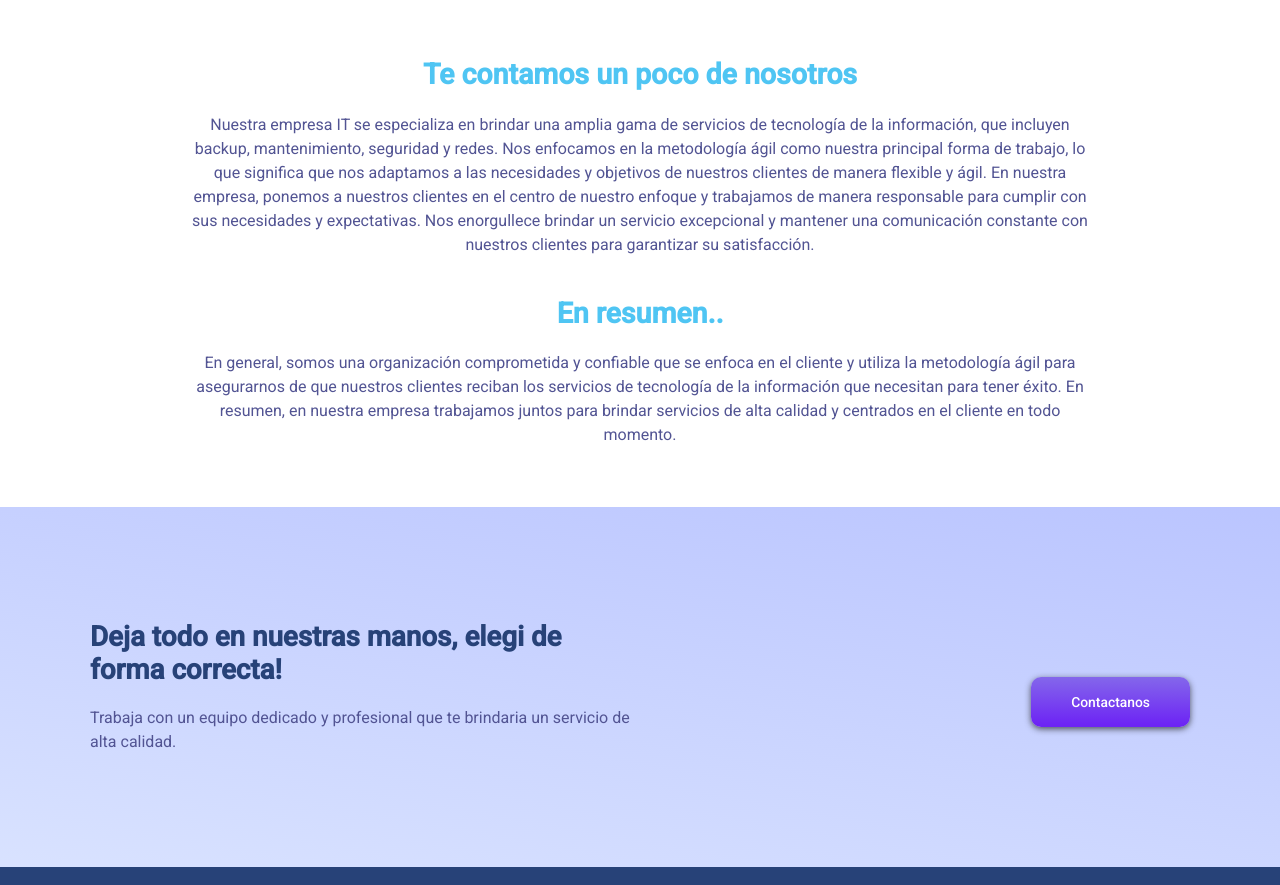
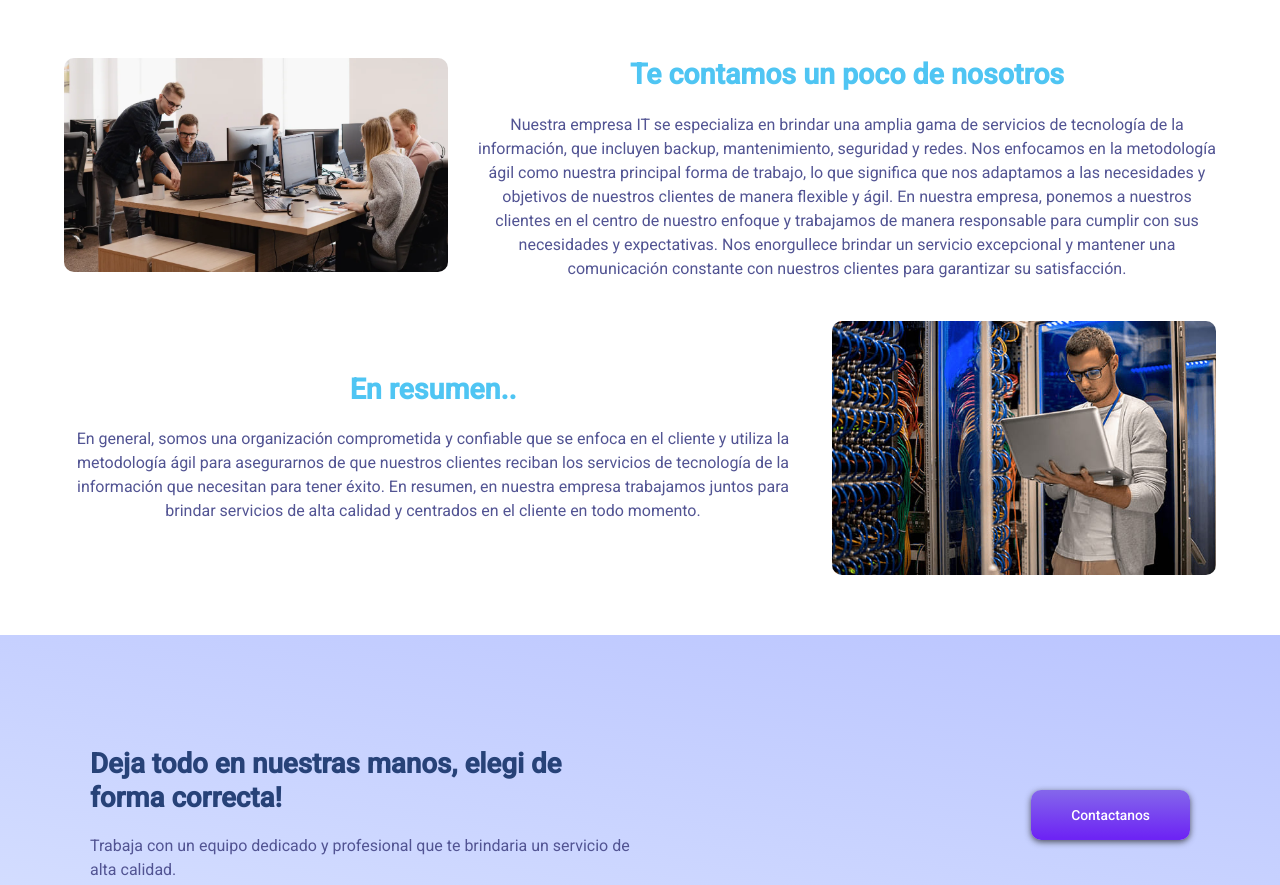
Before and after one commit to maurineyra/proyectofinal-coderh, a website: page pages/nosotros.html in a window 1280 px wide. Shown: the part 511-1396 px from the top of the page. Drawn offline with nearby package versions, Linux system fonts and the light colour scheme.

Commit message:
Update v5 - nuevas imagenes y retoques

```diff
--- a/assets/scss/components/_buttons.scss
+++ b/assets/scss/components/_buttons.scss
@@ -8,6 +8,7 @@
   right: 20px;
   width: 50px;
   height: 50px;
+  z-index: 2000;
 }
 
 .envol-btt {
@@ -25,6 +26,7 @@
   opacity: 0;
   visibility: hidden;
   cursor: pointer;
+  transition: all 0.3s cubic-bezier(0.46, 0.03, 0.52, 0.96);
 }
 
 .customshow {
@@ -118,6 +120,9 @@
 
 .bloq-cbut {
   padding-top: 30px;
+  @include breakpoint(lg) {
+    padding-top: 0;
+  }
 }
 
 .cont-cbut {
@@ -135,3 +140,14 @@
     color: map-get($colors, primary-color);
   }
 }
+
+.bloq-infobut {
+  padding-bottom: 20px;
+}
+
+.a-cbut2 {
+  @extend .a-cbut;
+  &:hover {
+    color: white
+  }
+}
--- a/assets/scss/pages/_clientes.scss
+++ b/assets/scss/pages/_clientes.scss
@@ -232,7 +232,6 @@
     width: 100%;
     min-width: 210px;
     height: 210px;
-    border: 1px solid rgba(255, 255, 255, .25);
     border-radius: 20px;
     background-color: rgba(255, 255, 255, 0.25);
     box-shadow: 0 0 10px 1px rgba(0, 0, 0, 0.25);
@@ -265,6 +264,7 @@
       min-width: 210px;
       height: 210px;
       border-radius: 20px;
+      border: 1px solid rgba(255, 255, 255, .25);
     }
 
     .cont-cardtxt {
@@ -273,10 +273,11 @@
       justify-content: space-between;
       position: absolute;
       padding: 20px;
-      height: 200px;
+      height: 210px;
 
       .p-commentsmall {
         font-size: map-get($font-size, smaller-font-size);
+        margin-bottom: 0;
       }
     }
   }
--- a/assets/scss/pages/_nosotros.scss
+++ b/assets/scss/pages/_nosotros.scss
@@ -85,15 +85,55 @@
 }
 
 .cont-us {
-  width: 100%;
-  text-align: center;
   margin: 0px auto;
   padding-left: 20px;
   padding-right: 20px;
+  width: 100%;
+
+  @include breakpoint(sm) {
+    @include cont-(sm);
+  }
 
   @include breakpoint(lg) {
+    @include cont-(lg);
+  }
+
+  @include breakpoint(xxl) {
+    @include cont-(xxl);
+  }
+
+}
+
+.bloq-imgtxt2 {
+  padding-top: 40px
+}
+
+.cont-img1 {
+  width: 100%;
+  height: 100%;
+  max-height: 300px;
+  object-fit: cover;
+  border-radius: 10px;
+  @include breakpoint(md) {
+    max-height: fit-content;
+  }
+}
+
+.cont-img2 {
+  @extend .cont-img1;
+}
+
+.cont-ustxt {
+  text-align: center;
+  margin: 0px auto;
+
+  @include breakpoint(md) {
+    padding-left: 30px;
+    max-width: 800px;
+  }
+
+  @include breakpoint(xxl) {
     padding: 0px;
-    max-width: 900px;
   }
 
   .h2-us {
@@ -110,9 +150,14 @@
   }
 }
 
-.cont-us2 {
-  padding-top: 40px;
-  @extend .cont-us
+.cont-ustxt2 {
+  @extend .cont-ustxt;
+
+  @include breakpoint(md) {
+    padding-left: 0;
+    padding-right: 30px;
+  }
+
 }
 
 .bloq-get {
@@ -149,7 +194,6 @@
 
   @include breakpoint(xxl) {
     width: 95%;
-    max-width: 1100px;
   }
 }
 
--- a/assets/scss/pages/_servicios.scss
+++ b/assets/scss/pages/_servicios.scss
@@ -111,6 +111,7 @@
   flex-direction: column;
   align-items: center;
   text-align: center;
+
   .h1-card {
     color: map-get($colors, primary-color-dark);
     margin-bottom: 0px;
@@ -119,6 +120,7 @@
     font-weight: 700;
     font-size: map-get($font-size, normal-titles);
   }
+
   .p-titcard {
     padding-top: 20px;
     padding-bottom: 20px;
@@ -137,9 +139,10 @@
     'card1'
     'card2'
     'card3'
-    'card4';
+    'card4'
+    'card5';
   grid-template-columns: 1fr;
-  grid-template-rows: repeat(4, 1fr);
+  grid-template-rows: repeat(4, 1fr) 210px;
   margin-top: -50px;
   padding-top: 40px;
   justify-content: center;
@@ -199,16 +202,33 @@
 
 .card5e {
   height: 100%;
-  display: flex;
   grid-area: card5;
   background: linear-gradient(rgba(92, 66, 141, 0.8), rgba(94, 129, 148, 0.8)),
     url(https://i0.wp.com/personalit.us/wp-content/uploads/2021/02/People-Meeting-with-laptops-862x519-1-800x450.jpeg) center center / cover no-repeat;
   border-radius: 15px;
+  animation: fadein 2s cubic-bezier(0.23, 1, 0.320, 1) 0.1s 1 forwards;
+}
+
+.cardwrap-hov {
+  display: flex;
+  justify-content: space-evenly;
+  align-items: center;
+  flex-direction: column;
+  height: 100%;
+  border-radius: 15px;
+  background: rgba(0, 0, 0, 0.3);
   opacity: 0;
-  animation: fadein 2s cubic-bezier(0.23, 1, 0.320, 1) 0.1s 1 forwards;
+  transition: opacity 0.3s ease;
 
-  @include breakp-md-max {
-    display: none;
+    &:hover {
+      opacity: 1;
+    }
+
+  .h2-card5 {
+    padding-top: 20px;
+    color: rgb(255, 255, 255);
+    font-size: map-get($font-size, normal-subtitles);
+
   }
 }
 
@@ -233,8 +253,8 @@
 
   .p-itxt {
     color: var(--alt-color);
-    font-weight: 700;
-    font-size: var(--small-font-size)
+    font-weight: 500;
+    font-size: var(--normal-font-size)
   }
 }
 
--- a/pages/nosotros.html
+++ b/pages/nosotros.html
@@ -92,30 +92,49 @@
     </section>
     <section class="intro-us">
       <div class="bloq-us">
-        <div class="cont-us" data-aos="fade-right" data-aos-duration="500" data-aos-offset="0">
+        <div class="cont-us">
+          <div class="row g-0 flex-md-row-reverse">
+            <div class="cont-ustxt col-12 col-md-8 d-md-flex justify-content-center flex-column" data-aos="fade-left"
+              data-aos-duration="500" data-aos-offset="0">
               <h2 class="h2-us">
                 Te contamos un poco de nosotros
               </h2>
               <p class="p-us">
-            Nuestra empresa IT se especializa en brindar una amplia gama de servicios de tecnología de la información,
+                Nuestra empresa IT se especializa en brindar una amplia gama de servicios de tecnología de la
+                información,
                 que incluyen backup, mantenimiento, seguridad y redes. Nos enfocamos en la metodología ágil como nuestra
                 principal forma de trabajo, lo que significa que nos adaptamos a las necesidades y objetivos de nuestros
                 clientes de manera flexible y ágil.
                 En nuestra empresa, ponemos a nuestros clientes en el centro de nuestro enfoque y trabajamos de manera
-            responsable para cumplir con sus necesidades y expectativas. Nos enorgullece brindar un servicio excepcional
+                responsable para cumplir con sus necesidades y expectativas. Nos enorgullece brindar un servicio
+                excepcional
                 y mantener una comunicación constante con nuestros clientes para garantizar su satisfacción.
               </p>
             </div>
-        <div class="cont-us2" data-aos="fade-left" data-aos-duration="500" data-aos-delay="250" data-aos-offset="0">
+            <div class="col-12 col-md-4 pt-4 pt-md-0">
+              <img class="cont-img1" src="../assets/img/oficinasit.webp" alt="Oficinas de trabajo">
+            </div>
+          </div>
+
+          <div class="row g-0 bloq-imgtxt2">
+            <div class="cont-ustxt2 col-12 col-md-8 d-md-flex justify-content-center flex-column" data-aos="fade-right"
+              data-aos-duration="500" data-aos-anchor-placement="center-bottom">
               <h2 class="h2-us">
                 En resumen..
               </h2>
               <p class="p-us">
                 En general, somos una organización comprometida y confiable que se enfoca en el cliente y utiliza la
                 metodología ágil para asegurarnos de que nuestros clientes reciban los servicios de tecnología de la
-            información que necesitan para tener éxito. En resumen, en nuestra empresa trabajamos juntos para brindar
+                información que necesitan para tener éxito. En resumen, en nuestra empresa trabajamos juntos para
+                brindar
                 servicios de alta calidad y centrados en el cliente en todo momento.
               </p>
+            </div>
+            <div class="col-12 col-md-4 pt-4 pt-md-0">
+              <img class="cont-img2" src="../assets/img/networkroom.jpg" alt="Tecnico trabajando en redes">
+            </div>
+
+          </div>
         </div>
       </div>
     </section>
```
Also changed, not shown: assets/scss/layout/_footer.scss (+6 -4 lines), pages/servicios.html (+7 -1 lines), assets/css/estilo.css, assets/img/networkroom.jpg (added), assets/img/oficinasit.webp (added), 1 other file. Lines whose indentation alone changed are shown as unchanged.
